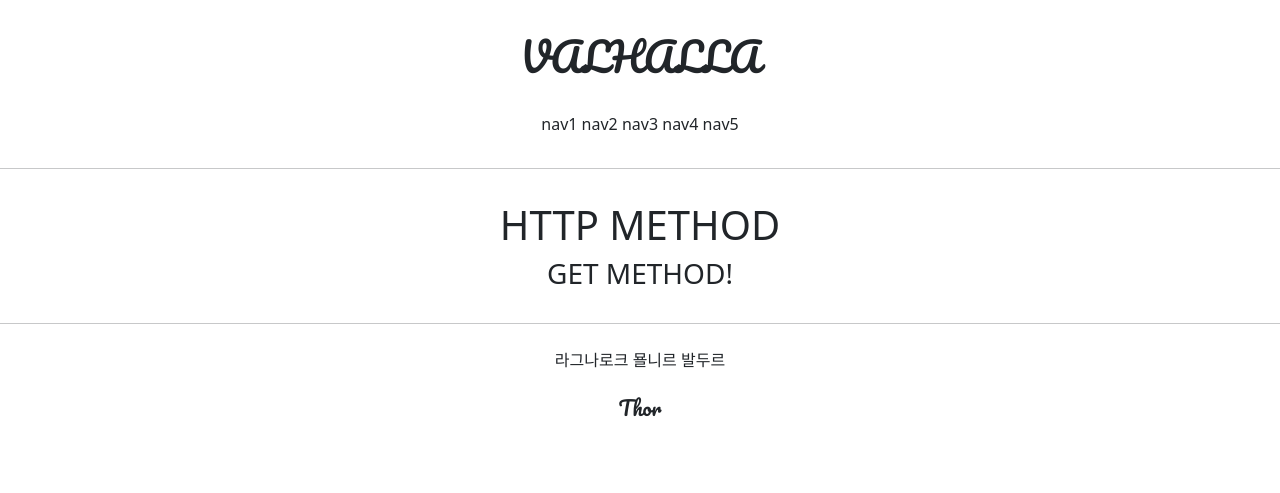
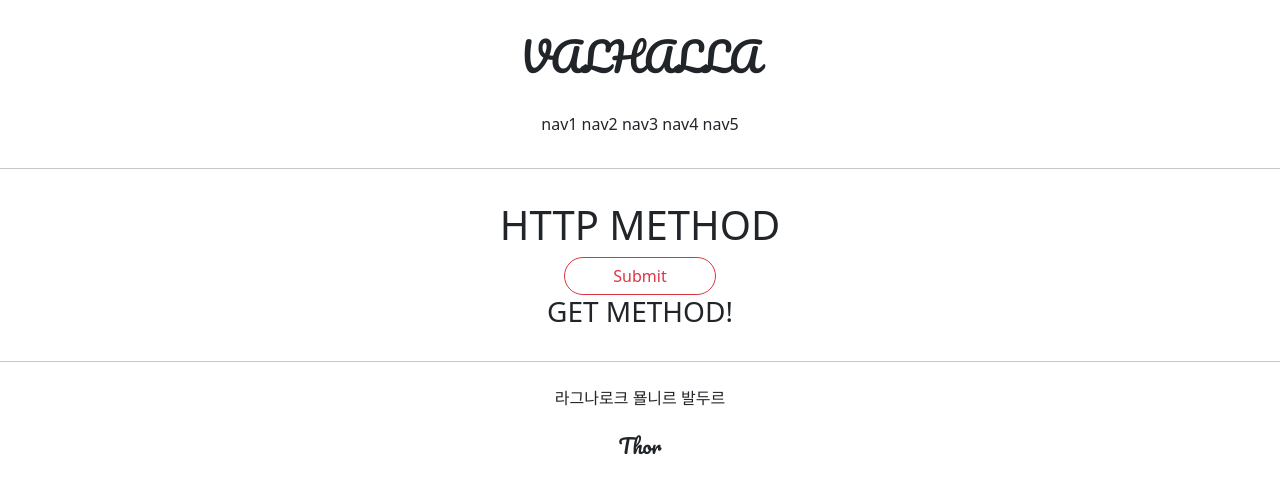
Before and after one commit to surlyban-selor/NEXTPROJECT, a Django app: page /accounts/hello_world/ in a window 1280 px wide. Shown: the top 493 px of the page. Run offline with Django 3.2, Linux system fonts and the light colour scheme; parts of the project's set-up code (start-up, migrations or seed data) failed here and were passed over.

Commit message:
7/9 ODIN 3

```diff
--- a/accountapp/templates/accountapp/hello_world.html
+++ b/accountapp/templates/accountapp/hello_world.html
@@ -4,6 +4,11 @@
 
     <div style="margin: 2rem;text-align: center">
         <h1>HTTP METHOD</h1>
+
+        <form action="/accounts/hello_world/" method="post">
+            {% csrf_token %}
+            <input type="submit" class="btn btn-outline-danger rounded-pill px-5">
+        </form>
 
     <h3>{{ text }}</h3>
 
```
